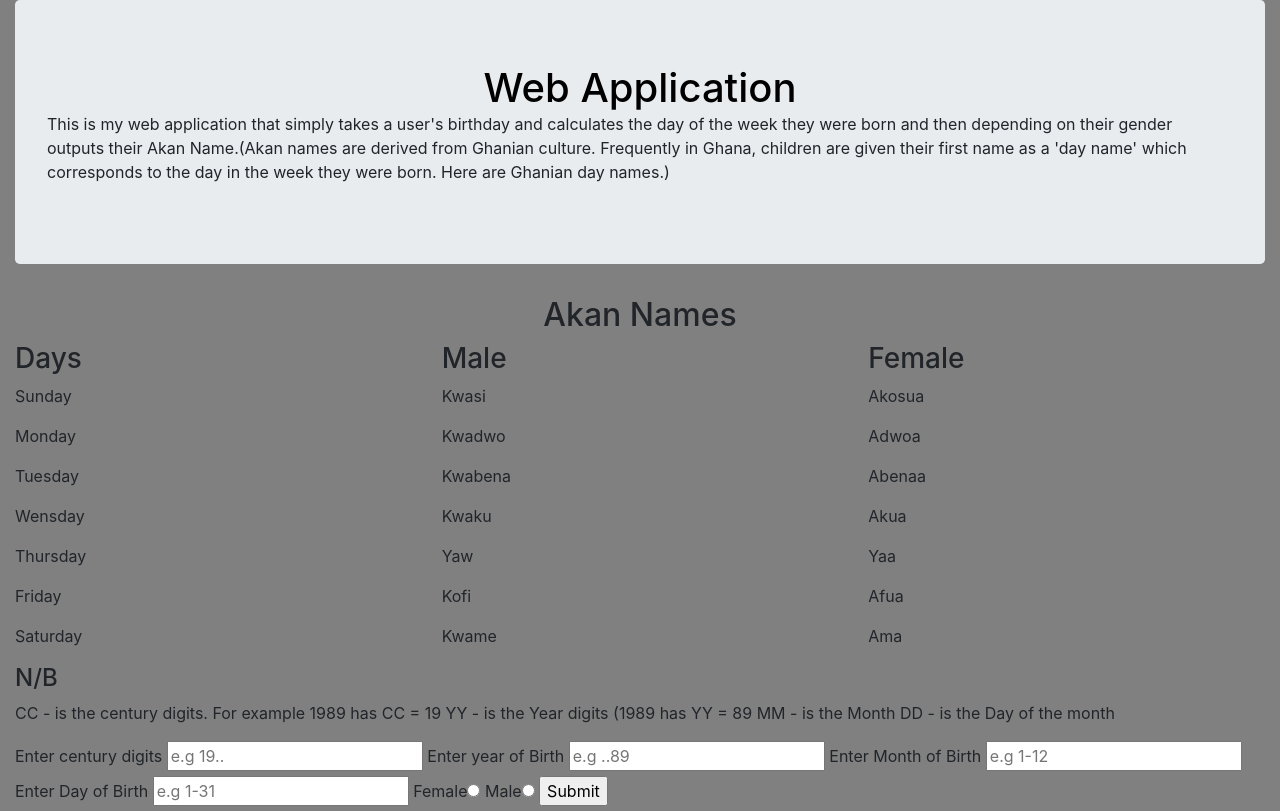
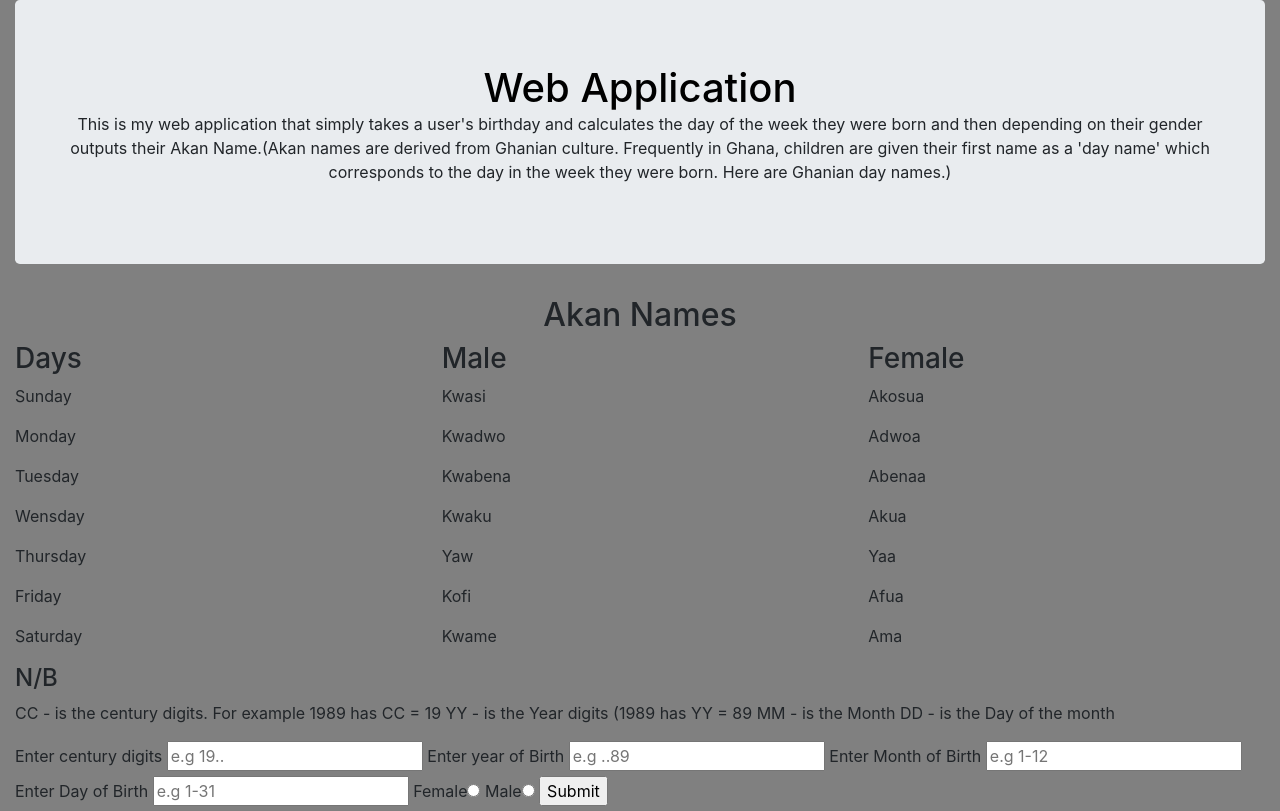
Before and after one commit to rmogusu/Web-aplication, a plain HTML site: page index.html in a window 1280 px wide. Drawn offline with Linux system fonts and the light colour scheme; a script that the page names is missing.

Commit message:
add styling to p

```diff
--- a/css/styles.css
+++ b/css/styles.css
@@ -15,3 +15,6 @@ h1 {
 h2{
   text-align: center;
 }
+.description{
+  text-align:center;
+}
--- a/index.html
+++ b/index.html
@@ -10,13 +10,14 @@
     <div class="container-fluid">
      <div class="jumbotron">
     <h1>Web Application</h1>
+    <div class ="description">
     <p>This is my web application that simply takes a user's birthday and
       calculates the day of the week they were born and then
       depending on their gender outputs their Akan Name.(Akan
       names are derived from Ghanian culture. Frequently in Ghana,
        children are given their first name as a 'day name' which
        corresponds to the day in the week they were born. Here are
-       Ghanian day names.)
+       Ghanian day names.)</div>
      </div>
      <h2>Akan Names</h2>
      <div class="row">
```
